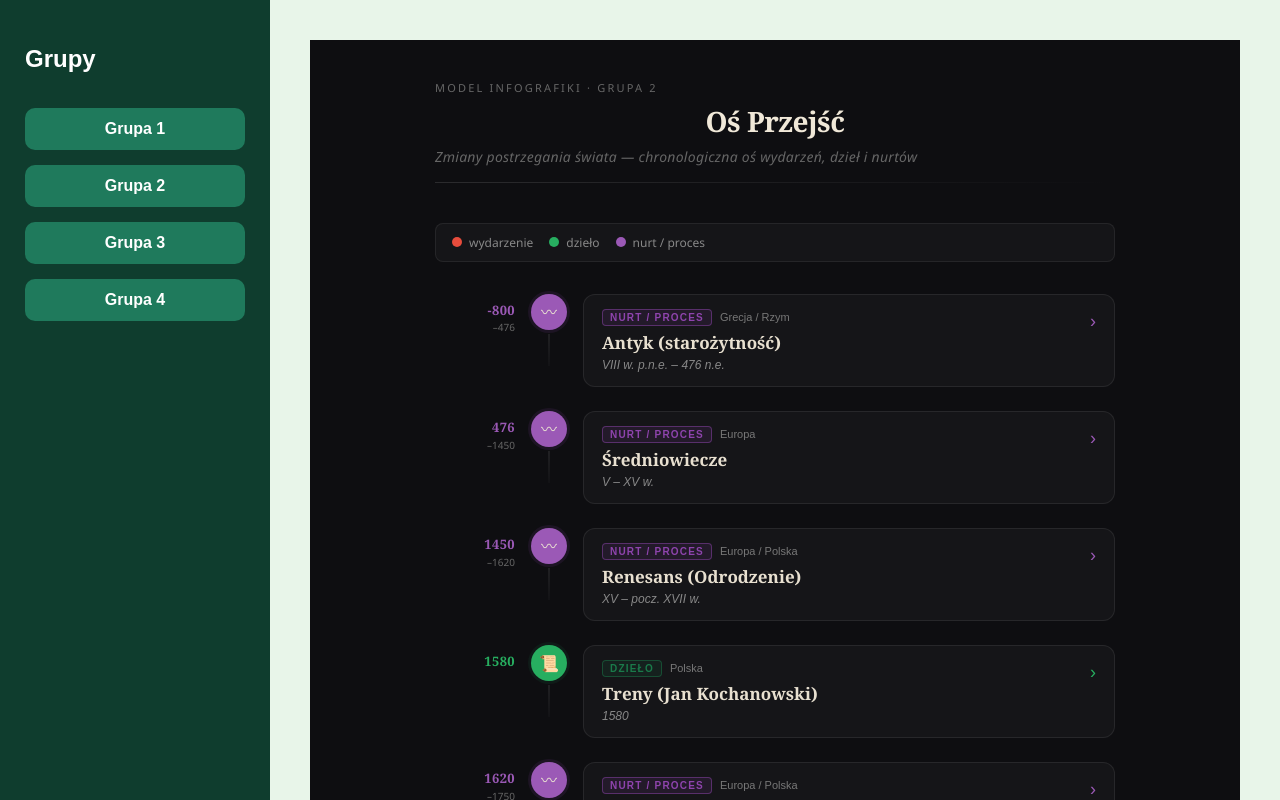
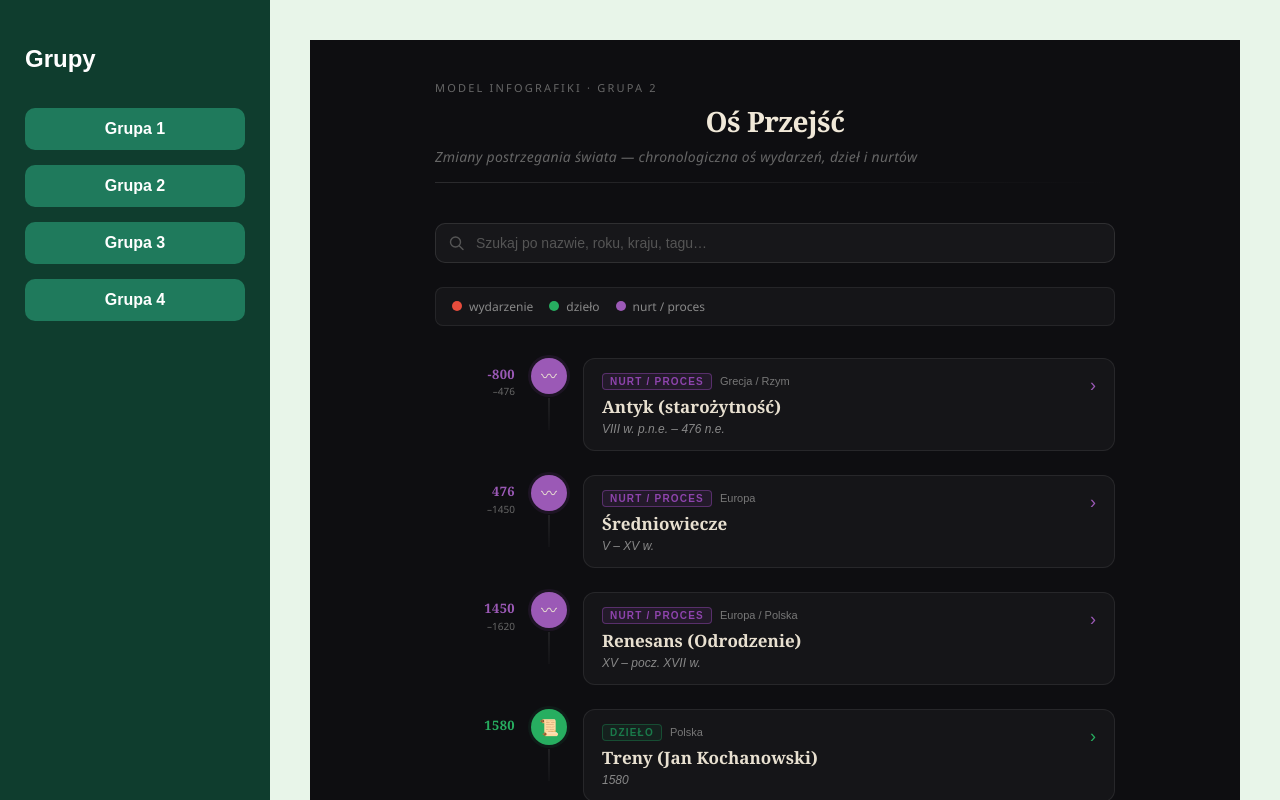
Before and after one commit to Jaca2706/-Mega-Mapa-Dorobku-Ludzkosci, a React (Vite) app: page /group2 in a window 1280 px wide. Shown: the top 800 px of the page. Built offline with nearby package versions, Linux system fonts and the light colour scheme.

Commit message:
Adding search bar

```diff
--- a/src/pages/g2/Group2.jsx
+++ b/src/pages/g2/Group2.jsx
@@ -3,12 +3,45 @@ import { historyData } from "./epochsData.js";
 import Legend from "./components/Legend.jsx";
 import TimelineCard from "./components/TimelineCard.jsx";
 
+function normalize(str) {
+  return str
+    .toLowerCase()
+    .normalize("NFD")
+    .replace(/[\u0300-\u036f]/g, "");
+}
+
+function matchesQuery(item, query) {
+  if (!query.trim()) return true;
+  const q = normalize(query.trim());
+
+  const searchableText = [
+    item.title.full,
+    item.title.short,
+    item.time.label,
+    item.time.start,
+    item.time.end ?? "",
+    item.country,
+    item.description,
+    ...(item.tags ?? []),
+    ...(item.categories ?? []),
+  ]
+    .join(" ")
+    .toLowerCase()
+    .normalize("NFD")
+    .replace(/[\u0300-\u036f]/g, "");
+
+  return searchableText.includes(q);
+}
+
 export default function Group2() {
   const [openId, setOpenId] = useState(null);
+  const [query, setQuery] = useState("");
 
   const sorted = [...historyData].sort(
     (a, b) => parseInt(a.time.start) - parseInt(b.time.start)
   );
+
+  const filtered = sorted.filter((item) => matchesQuery(item, query));
 
   const toggle = (id) => setOpenId((prev) => (prev === id ? null : id));
 
@@ -27,9 +60,12 @@ export default function Group2() {
           from { opacity: 0; transform: translateY(-8px); }
           to   { opacity: 1; transform: translateY(0); }
         }
+        .search-input::placeholder { color: #555; }
+        .search-input:focus { outline: none; border-color: rgba(255,255,255,0.25); background: rgba(255,255,255,0.07); }
       `}</style>
 
       <div style={{ maxWidth: 680, margin: "0 auto" }}>
+
         {/* Header */}
         <div style={{ marginBottom: 40 }}>
           <div
@@ -76,10 +112,92 @@ export default function Group2() {
           />
         </div>
 
+        {/* Search */}
+        <div style={{ marginBottom: 24, position: "relative" }}>
+          <svg
+            width="15"
+            height="15"
+            viewBox="0 0 15 15"
+            fill="none"
+            style={{
+              position: "absolute",
+              left: 14,
+              top: "50%",
+              transform: "translateY(-50%)",
+              pointerEvents: "none",
+            }}
+          >
+            <circle cx="6.5" cy="6.5" r="5" stroke="#555" strokeWidth="1.4" />
+            <line x1="10.5" y1="10.5" x2="14" y2="14" stroke="#555" strokeWidth="1.4" strokeLinecap="round" />
+          </svg>
+          <input
+            className="search-input"
+            type="text"
+            placeholder="Szukaj po nazwie, roku, kraju, tagu…"
+            value={query}
+            onChange={(e) => {
+              setQuery(e.target.value);
+              setOpenId(null);
+            }}
+            style={{
+              width: "100%",
+              boxSizing: "border-box",
+              background: "rgba(255,255,255,0.04)",
+              border: "1px solid rgba(255,255,255,0.1)",
+              borderRadius: 10,
+              padding: "11px 40px 11px 40px",
+              fontSize: 14,
+              color: "#e8e0d0",
+              transition: "border-color 0.2s ease, background 0.2s ease",
+            }}
+          />
+          {query && (
+            <button
+              onClick={() => { setQuery(""); setOpenId(null); }}
+              style={{
+                position: "absolute",
+                right: 12,
+                top: "50%",
+                transform: "translateY(-50%)",
+                background: "none",
+                border: "none",
+                cursor: "pointer",
+                color: "#555",
+                fontSize: 18,
+                lineHeight: 1,
+                padding: "0 2px",
+                transition: "color 0.15s ease",
+              }}
+              onMouseEnter={(e) => (e.target.style.color = "#aaa")}
+              onMouseLeave={(e) => (e.target.style.color = "#555")}
+            >
+              ×
+            </button>
+          )}
+        </div>
+
         <Legend />
 
+        {/* Results count when filtering */}
+        {query.trim() && (
+          <div
+            style={{
+              fontSize: 12,
+              color: "#555",
+              marginBottom: 16,
+              marginTop: -16,
+            }}
+          >
+            {filtered.length === 0
+              ? "Brak wyników"
+              : `${filtered.length} z ${historyData.length} elementów`}
+          </div>
+        )}
+
+        {/* Timeline */}
         <div style={{ position: "relative" }}>
-          {sorted.map((item, i) => (
+          {filtered.length > 0 ? (
+            filtered.map((item, i) => (
               <TimelineCard
                 key={item.id}
                 item={item}
@@ -88,9 +206,23 @@ export default function Group2() {
                 onToggle={() => toggle(item.id)}
                 allData={historyData}
               />
-          ))}
+            ))
+          ) : (
+            <div
+              style={{
+                textAlign: "center",
+                padding: "48px 0",
+                color: "#444",
+                fontSize: 14,
+                fontStyle: "italic",
+              }}
+            >
+              Nie znaleziono żadnych elementów dla „{query}"
+            </div>
+          )}
         </div>
 
+        {/* Footer */}
         <div
           style={{
             marginTop: 24,
@@ -104,6 +236,7 @@ export default function Group2() {
         >
           {historyData.length} elementów w bazie · dane z baza.js
         </div>
+
       </div>
     </div>
   );
```
Lines whose indentation alone changed are shown as unchanged.
